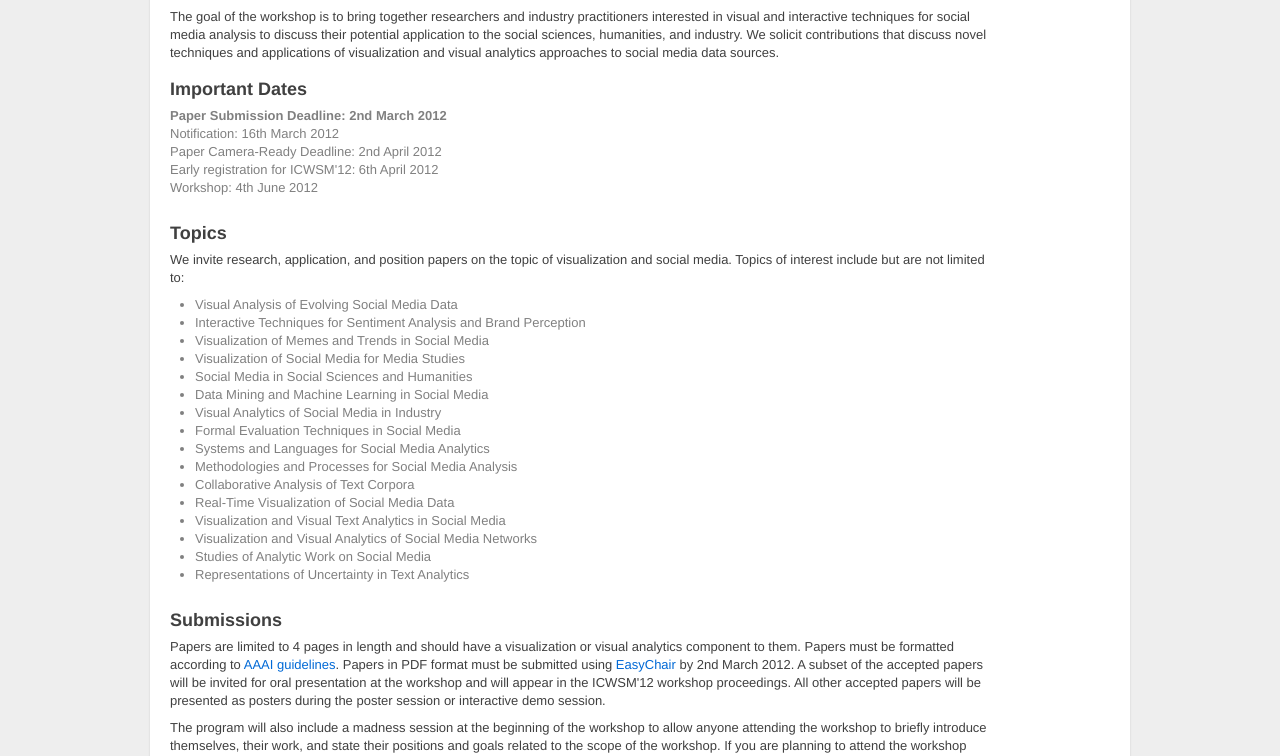
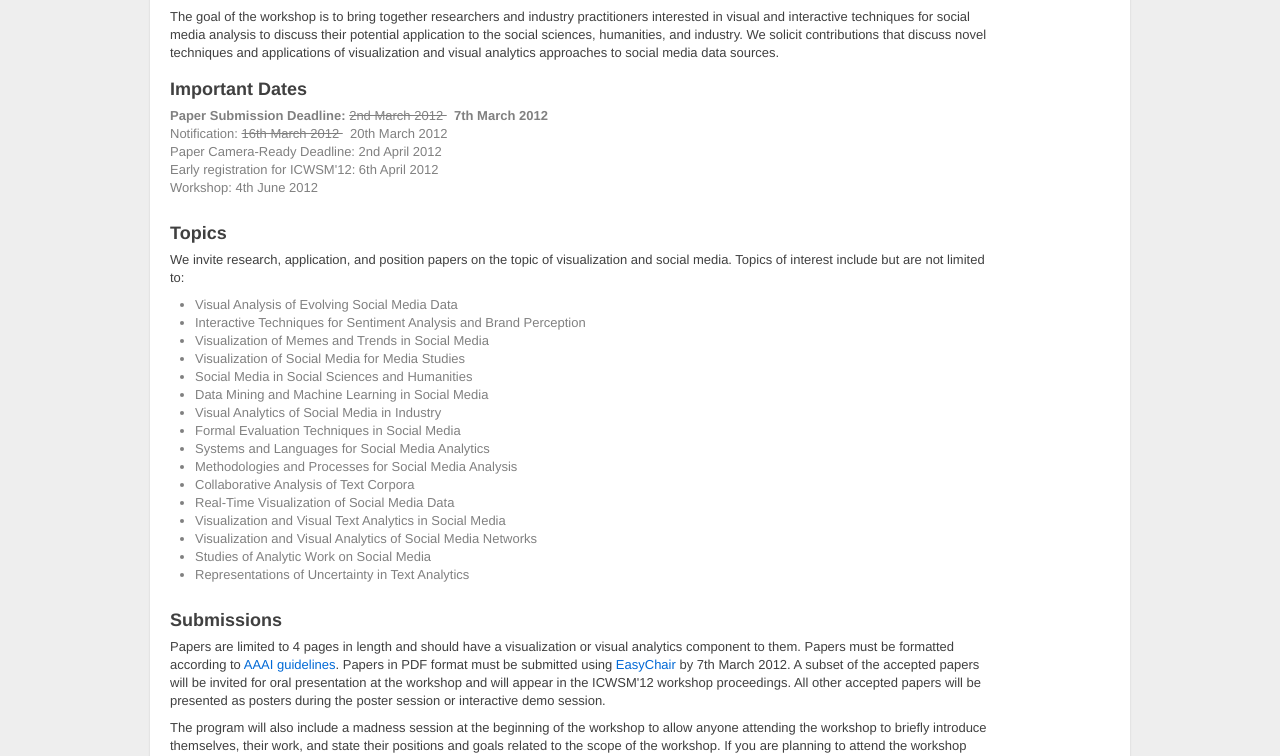
Before and after one commit to harrigan/socmedvis.ucd.ie, a Jekyll site: the page built from _source/call_for_papers.html, in a window 1280 px wide. Shown: the part 575-1331 px from the top of the page. Built offline with Jekyll 4.4.1, drawn with Linux system fonts in a browser that asks for light colours; Markdown is read by kramdown in place of the engine named in the settings.

Commit message:
Extended the submission and notification deadlines

```diff
--- a/_source/call_for_papers.html
+++ b/_source/call_for_papers.html
@@ -31,11 +31,21 @@ title: Call for Papers
 <ul class='unstyled'>
   <li>
     <strong>
-      Paper Submission Deadline: 2nd March 2012
+      Paper Submission Deadline:
+      <del>
+        2nd March 2012
+      </del>
+      &nbsp;
+      7th March 2012
     </strong>
   </li>
   <li>
-    Notification: 16th March 2012
+    Notification:
+    <del>
+      16th March 2012
+    </del>
+    &nbsp;
+    20th March 2012
   </li>
   <li>
     Paper Camera-Ready Deadline: 2nd April 2012
@@ -111,7 +121,7 @@ title: Call for Papers
   <a href='http://www.aaai.org/Publications/Author/formatting-instructions.pdf'>AAAI guidelines</a>.
   Papers in PDF format must be submitted using
   <a href='http://www.easychair.org/conferences/?conf=socmedvis2012'>EasyChair</a>
-  by 2nd March 2012. A subset of the accepted papers will be invited for oral presentation at the workshop and will appear in the ICWSM'12 workshop proceedings. All other accepted papers will be presented as posters during the poster session or interactive demo session.
+  by 7th March 2012. A subset of the accepted papers will be invited for oral presentation at the workshop and will appear in the ICWSM'12 workshop proceedings. All other accepted papers will be presented as posters during the poster session or interactive demo session.
 </p>
 <p>
   The program will also include a madness session at the beginning of the workshop to allow anyone attending the workshop to briefly introduce themselves, their work, and state their positions and goals related to the scope of the workshop. If you are planning to attend the workshop you are welcome to send an email to conference organizers to ensure a slot in the madness session by 2nd April 2012.
--- a/_source/index.html
+++ b/_source/index.html
@@ -23,6 +23,11 @@ title: Overview
     </span>
     &nbsp;
     <b>
+      The submission deadline has been extended until 7th March 2012.
+    </b>
+  </li>
+  <li>
+    <b>
       7th Feb. 2012:
     </b>
     <a href='http://www.cs.umd.edu/~ben'>Ben Shneiderman</a>
--- a/_source/submissions.html
+++ b/_source/submissions.html
@@ -9,5 +9,5 @@ title: Submissions
   <a href='http://www.easychair.org/conferences/?conf=socmedvis2012'>
     EasyChair
   </a>
-  by 2nd March 2012. A subset of the accepted papers will be invited for oral presentation at the workshop and will appear in the ICWSM'12 workshop proceedings. All other accepted papers will be presented as posters during the poster session or interactive demo session.
+  by 7th March 2012. A subset of the accepted papers will be invited for oral presentation at the workshop and will appear in the ICWSM'12 workshop proceedings. All other accepted papers will be presented as posters during the poster session or interactive demo session.
 </p>
```
Also changed, not shown: _source/important_dates.html (+10 -2 lines), 4 other files.
